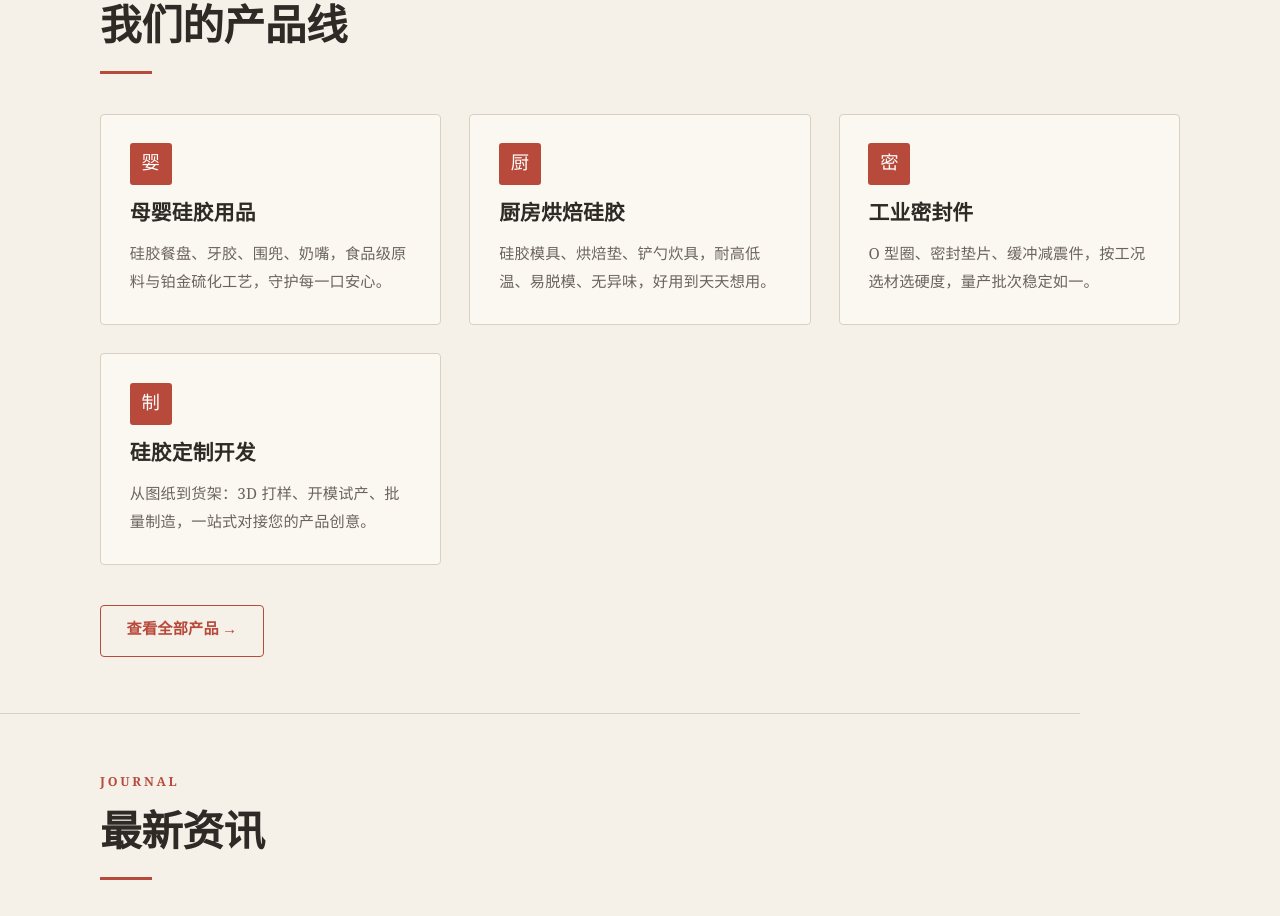
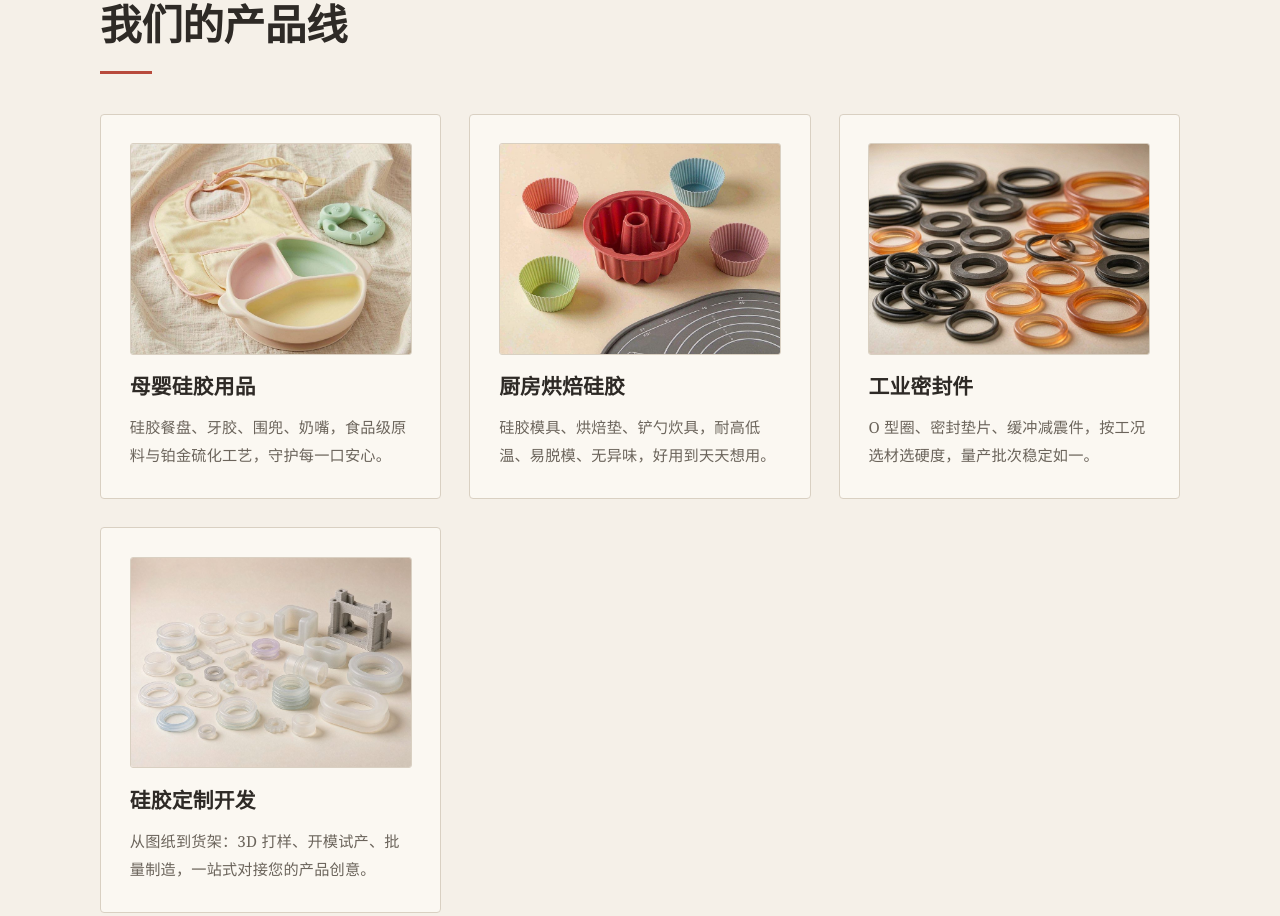
Before and after one commit to 1558154330/Alan, an Astro site: page / in a window 1280 px wide. Shown: the part 925-1841 px from the top of the page. Built offline with nearby package versions, Linux system fonts and the light colour scheme; Astro itself is replaced by a stand-in of ours; a web font is replaced by a local one.

Commit message:
feat: 产品卡片换为真实硅胶产品图（AI 生成并压缩）

```diff
--- a/src/pages/index.astro
+++ b/src/pages/index.astro
@@ -11,22 +11,22 @@ const posts = (await getCollection('blog'))
 
 const products = [
   {
-    icon: '婴',
+    img: 'baby.jpg',
     title: '母婴硅胶用品',
     desc: '硅胶餐盘、牙胶、围兜、奶嘴，食品级原料与铂金硫化工艺，守护每一口安心。',
   },
   {
-    icon: '厨',
+    img: 'kitchen.jpg',
     title: '厨房烘焙硅胶',
     desc: '硅胶模具、烘焙垫、铲勺炊具，耐高低温、易脱模、无异味，好用到天天想用。',
   },
   {
-    icon: '密',
+    img: 'industrial.jpg',
     title: '工业密封件',
     desc: 'O 型圈、密封垫片、缓冲减震件，按工况选材选硬度，量产批次稳定如一。',
   },
   {
-    icon: '制',
+    img: 'custom.jpg',
     title: '硅胶定制开发',
     desc: '从图纸到货架：3D 打样、开模试产、批量制造，一站式对接您的产品创意。',
   },
@@ -75,7 +75,14 @@ const stats = [
     <div class="product-grid">
       {products.map((p) => (
         <article class="product-card">
-          <span class="p-icon" aria-hidden="true">{p.icon}</span>
+          <img
+            class="p-img"
+            src={url(`/images/${p.img}`)}
+            alt={`${p.title}产品图`}
+            width="900"
+            height="900"
+            loading="lazy"
+          />
           <h3>{p.title}</h3>
           <p>{p.desc}</p>
         </article>
--- a/src/styles/global.css
+++ b/src/styles/global.css
@@ -741,17 +741,13 @@ p {
   box-shadow: 0 12px 30px rgba(70, 52, 40, 0.1);
   border-color: var(--accent);
 }
-.product-card .p-icon {
-  display: inline-grid;
-  place-items: center;
-  width: 42px;
-  height: 42px;
-  background: var(--accent);
-  color: #fff;
+.product-card .p-img {
+  width: 100%;
+  aspect-ratio: 4 / 3;
+  object-fit: cover;
   border-radius: 3px;
-  font-family: var(--font-display);
-  font-size: 1.15rem;
-  font-weight: 400;
+  border: 1px solid var(--rule);
+  margin-bottom: 0.3rem;
 }
 .product-card h3 {
   font-size: 1.3rem;
```
Also changed, not shown: src/pages/products.astro (+12 -5 lines), public/images/baby.jpg (added), public/images/custom.jpg (added), public/images/industrial.jpg (added), public/images/kitchen.jpg (added).
